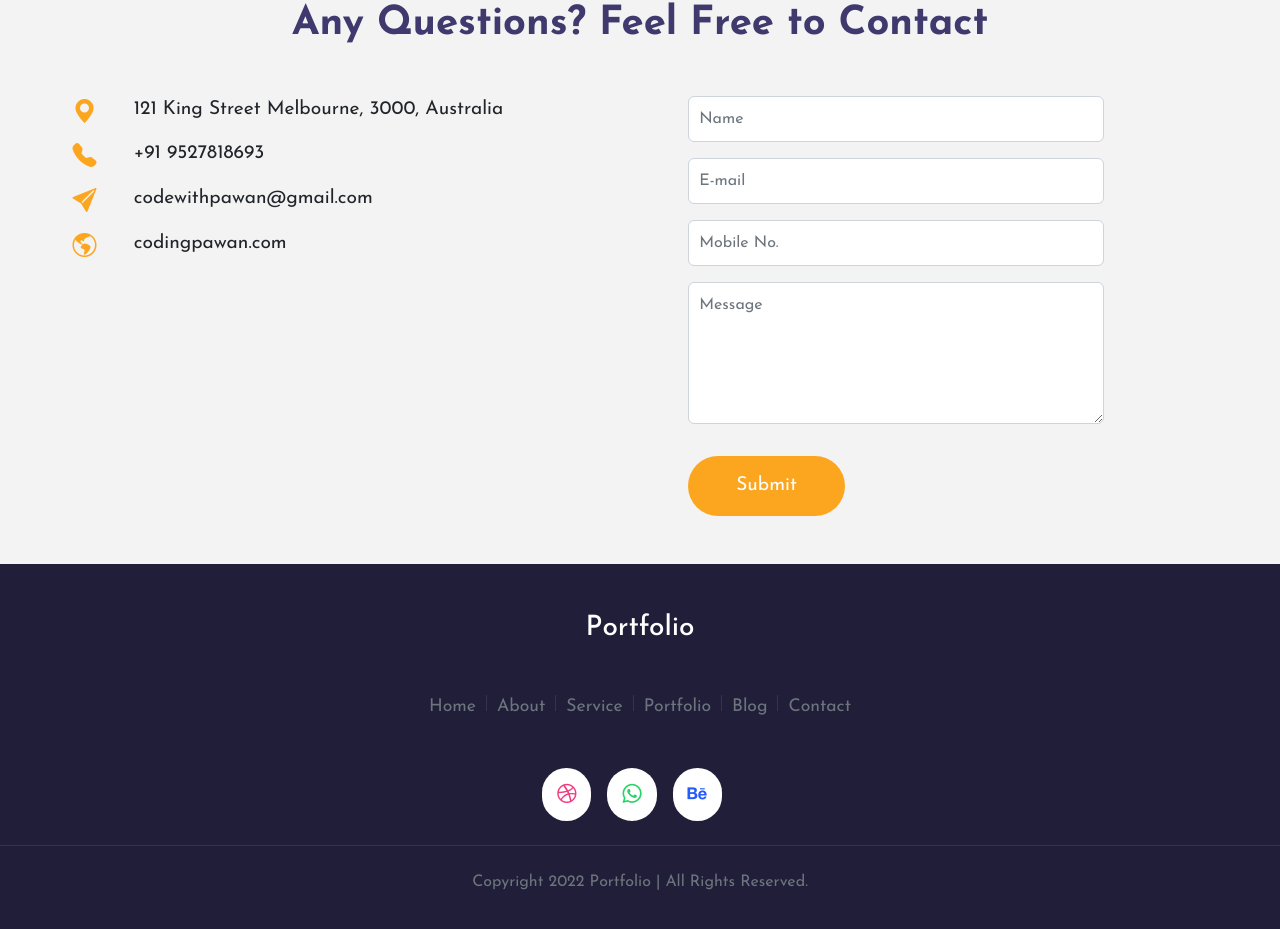
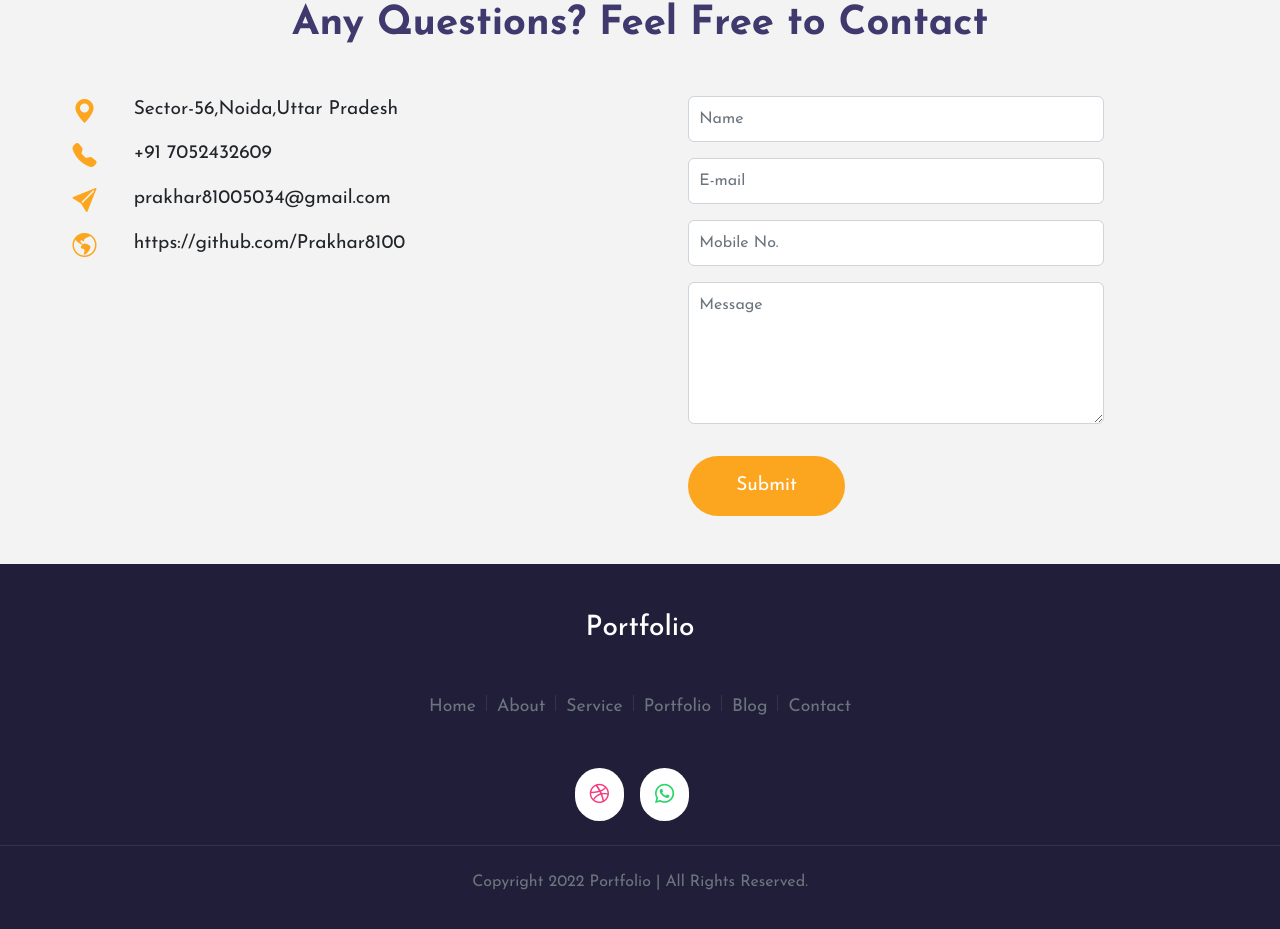
Before and after one commit to Prakhar8100/Portfolio, a React (Vite) app: page / in a window 1280 px wide. Shown: the part 4451-5380 px from the top of the page. Built offline with nearby package versions, Linux system fonts and the light colour scheme.

Commit message:
new changes

```diff
--- a/src/App.jsx
+++ b/src/App.jsx
@@ -704,7 +704,7 @@ function App() {
               <i className="bi bi-geo-alt-fill"></i>
             </div>
             <div className="col-11">
-              <p>121 King Street Melbourne, 3000, Australia</p>
+              <p>Sector-56,Noida,Uttar Pradesh</p>
             </div>
           </div>
           <div className="row justify-content-evenly">
@@ -712,7 +712,7 @@ function App() {
               <i className="bi bi-telephone-fill"></i>
             </div>
             <div className="col-11">
-              <p>+91 9527818693</p>
+              <p>+91 7052432609</p>
             </div>
           </div>
           <div className="row justify-content-evenly">
@@ -720,7 +720,7 @@ function App() {
               <i className="bi bi-send-fill"></i>
             </div>
             <div className="col-11">
-              <p>codewithpawan@gmail.com</p>
+              <p>prakhar81005034@gmail.com</p>
             </div>
           </div>
           <div className="row justify-content-evenly">
@@ -728,7 +728,7 @@ function App() {
               <i className="bi bi-globe-americas"></i>
             </div>
             <div className="col-11">
-              <p>codingpawan.com</p>
+              <p>https://github.com/Prakhar8100</p>
             </div>
           </div>
         </div>
@@ -799,14 +799,11 @@ function App() {
         <a href="#contact">Contact</a>
       </div>
       <div className="social-links mt-5" data-aos="fade-up">
-        <button href="" className="rounded-pill dribble">
+        <button href="https://www.linkedin.com/in/prakhar-srivastava-073b06299?utm_source=share&utm_campaign=share_via&utm_content=profile&utm_medium=android_app" className="rounded-pill dribble">
           <i className="bi bi-dribbble"></i>
         </button>
-        <button href="" className="rounded-pill whatsapp">
+        <button href="7052432609" className="rounded-pill whatsapp">
           <i className="bi bi-whatsapp"></i>
-        </button>
-        <button href="" className="rounded-pill behance">
-          <i className="bi bi-behance"></i>
         </button>
       </div>
       <hr className="text-muted my-4" />
```
